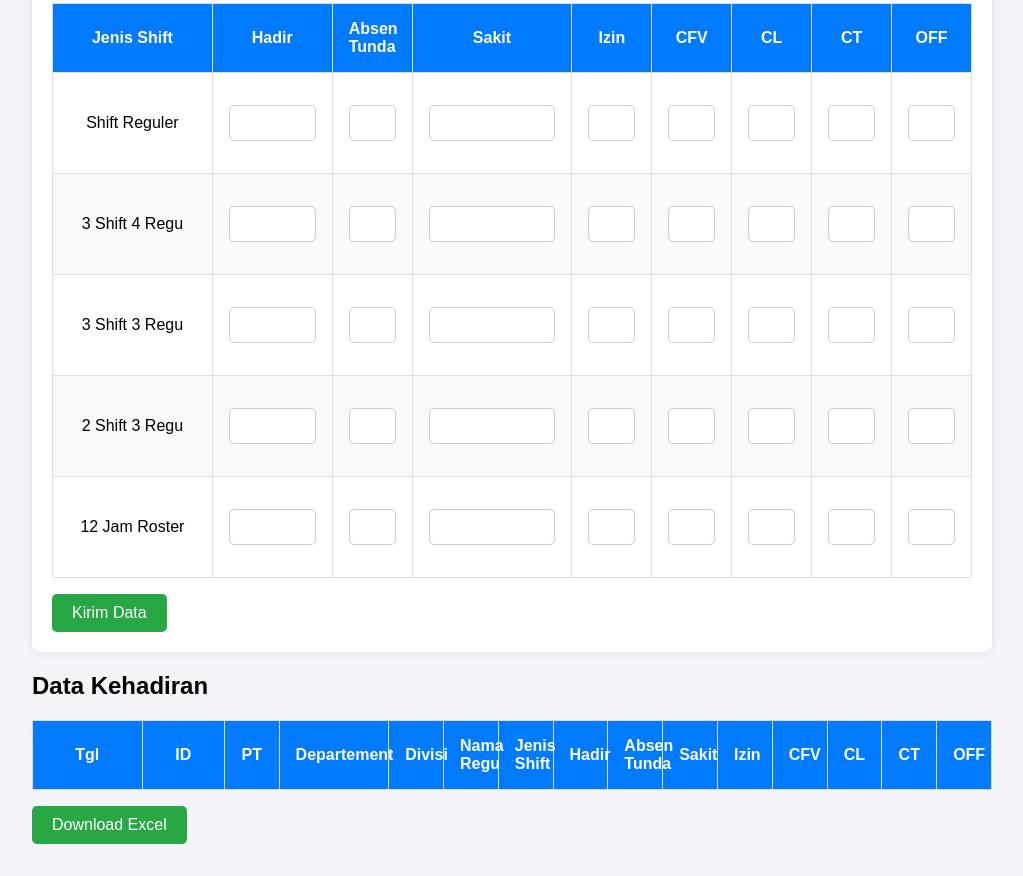
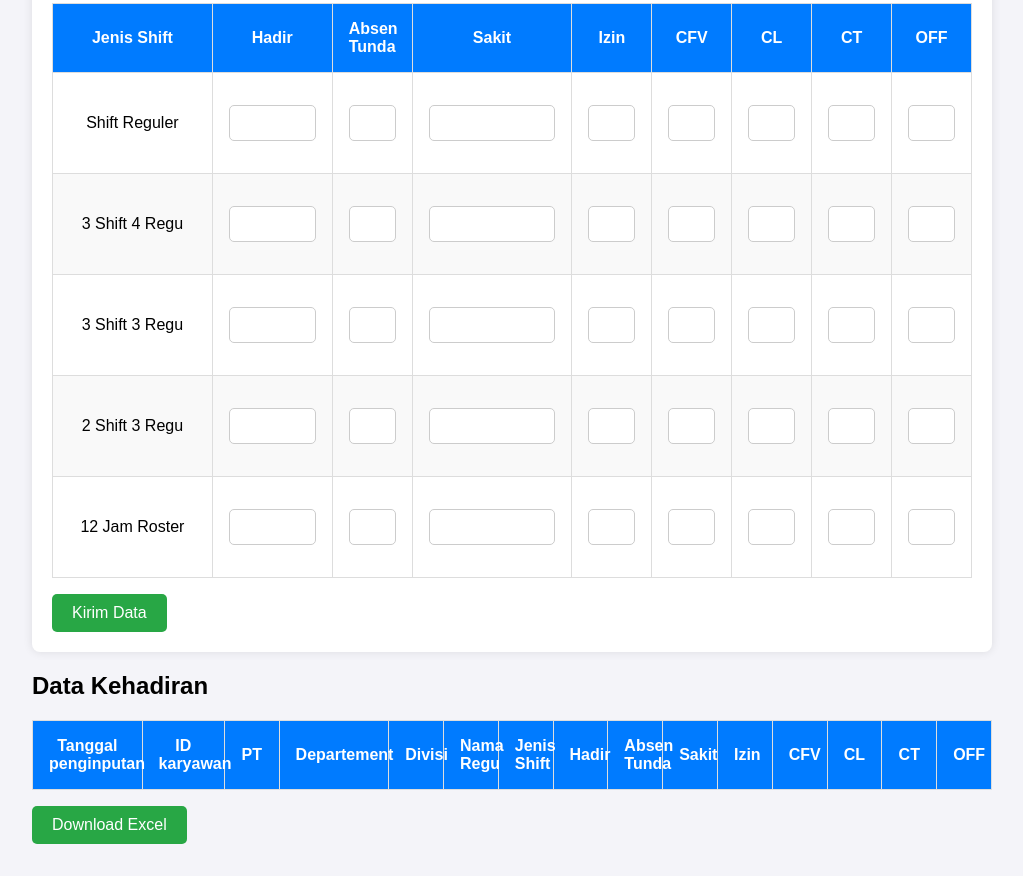
Before and after one commit to sandi206/STATISIK-HARIAN, a plain HTML site: page index.html in a window 1280 px wide. Shown: the part 775-1651 px from the top of the page, without its empty margins (128-1151 px from the left). Drawn offline with Linux system fonts and the light colour scheme.

Commit message:
index.html

```diff
--- a/index.html
+++ b/index.html
@@ -130,8 +130,8 @@
         <table id="attendanceTable">
             <thead>
                 <tr>
-                    <th>Tgl</th>
-                    <th>ID</th>
+                    <th>Tanggal penginputan</th>
+                    <th>ID karyawan</th>
                     <th>PT</th>
                     <th>Departement</th>
                     <th>Divisi</th>
```
